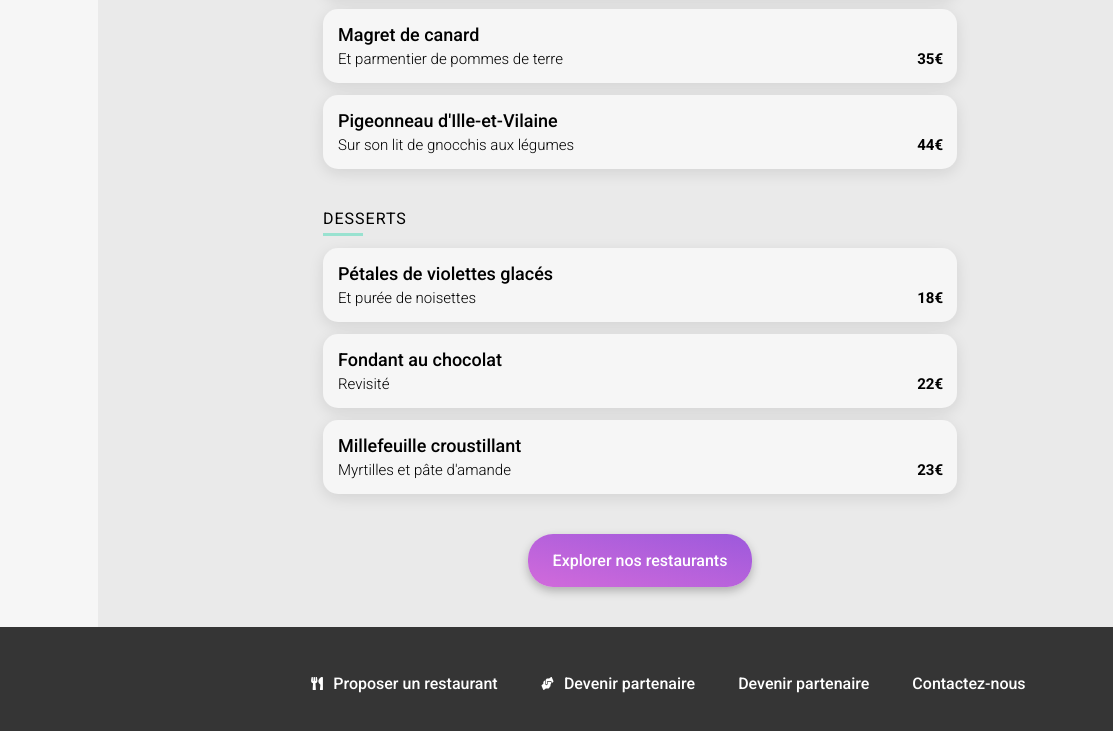
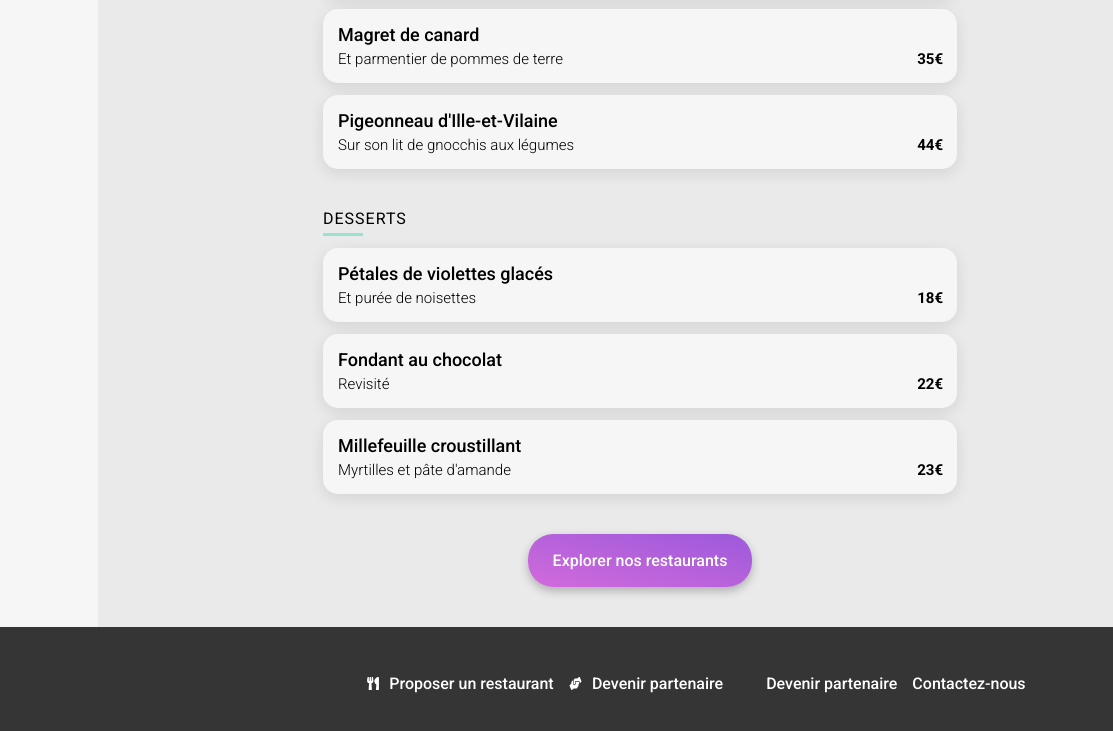
Before and after one commit to NikXpro/Ohmyfood, a website: page restaurant/alafrancaise.html in a window 1280 px wide. Shown: the part 940-1671 px from the top of the page, 0-1113 px from the left. Drawn offline with nearby package versions, Linux system fonts and the light colour scheme; files that its build step writes are made by us from their sources; a web font is replaced by a local one.

Commit message:
style(alafrancaise.html): restructure footer layout and improve styling for better readability and visual organization of footer links

```diff
--- a/restaurant/alafrancaise.html
+++ b/restaurant/alafrancaise.html
@@ -296,6 +296,7 @@
         alt="Logo of Ohmyfood"
       />
       <div class="footer-links">
+        <div class="links-icons">
           <a class="footer-link iconed" href="#">
             <img
               class="footer-link--icon"
@@ -312,8 +313,11 @@
             />
             Devenir partenaire</a
           >
+        </div>
+        <div class="links-text">
           <a class="footer-link" href="#"> Devenir partenaire</a>
           <a class="footer-link" href="#"> Contactez-nous </a>
+        </div>
       </div>
     </footer>
   </body>
```
Lines whose indentation alone changed are shown as unchanged.
